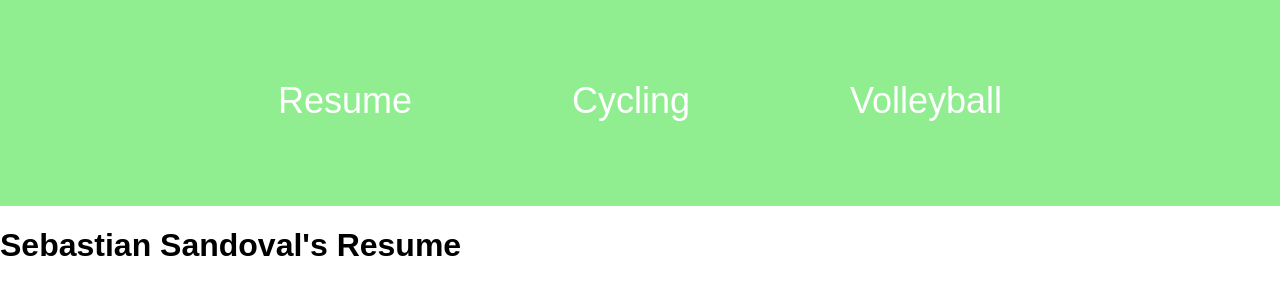
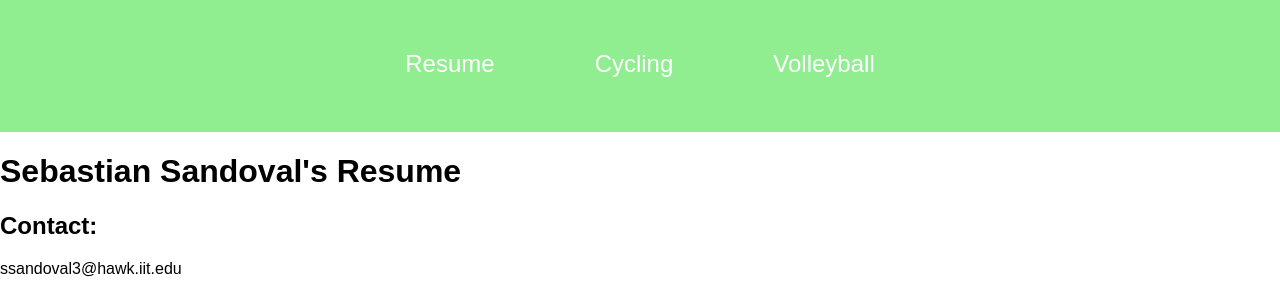
Before and after one commit to ssandoval3/Project2, a plain HTML site: page index.html in a window 1280 px wide. Shown: the top 283 px of the page. Drawn offline with Linux system fonts and the light colour scheme; a web font is replaced by a local one.

Commit message:
Update style.css

```diff
--- a/css/style.css
+++ b/css/style.css
@@ -20,9 +20,9 @@
 #main-navbar ul li a {
   text-decoration: none;
   display: block;
-  padding: 80px 80px;
+  padding: 50px 50px;
   color: #fff;
-  font-size: 36px;
+  font-size: 24px;
 }
 
 #main-navbar ul li a:hover {
```
